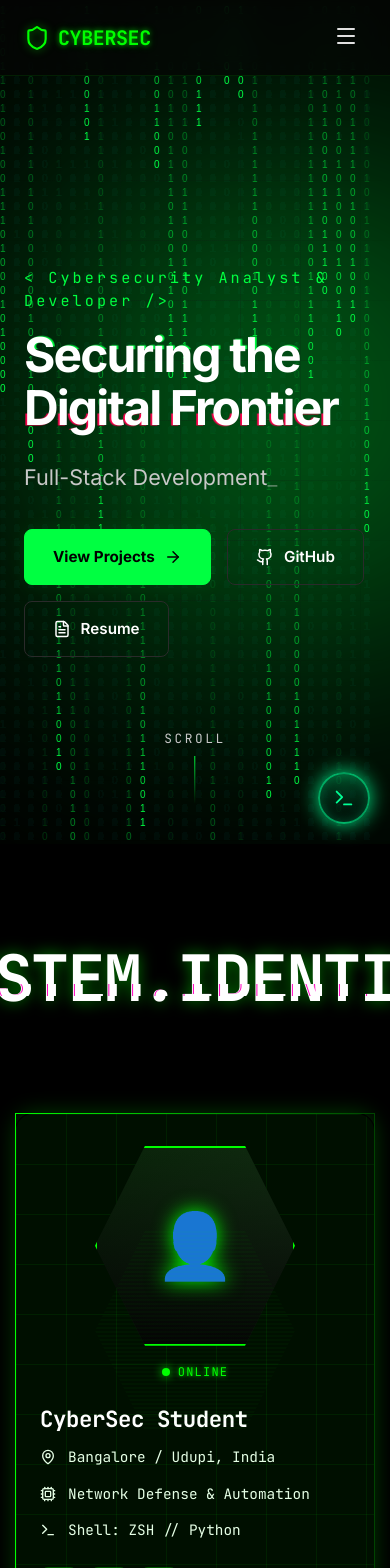
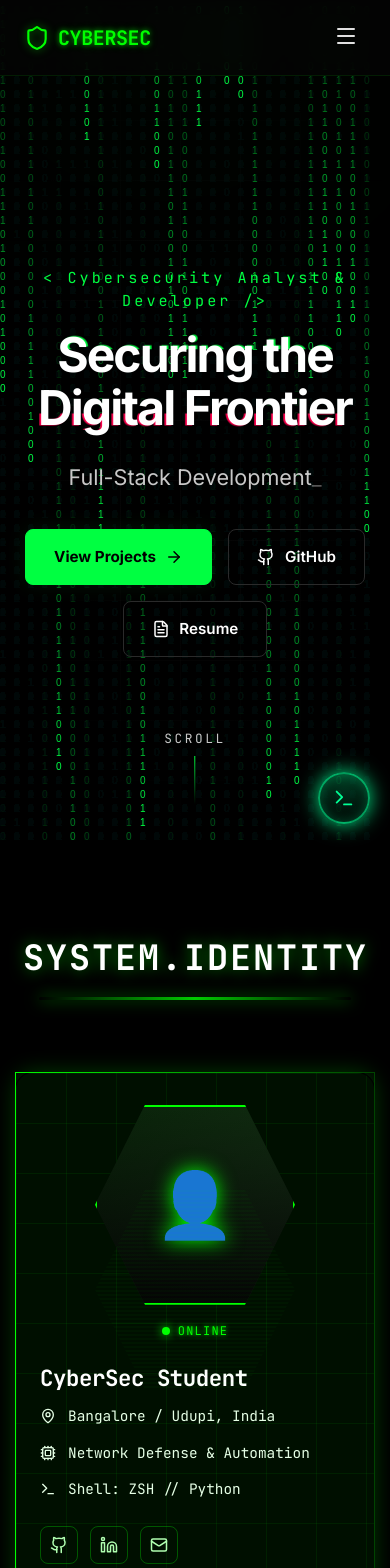
Before and after one commit to Akash-billawa/cyber-portfolio, a React (Vite) app: page / in a window 390 px wide. Shown: the top 1568 px of the page. Built offline with nearby package versions, Linux system fonts and the light colour scheme.

Commit message:
Fix UI in mobile view

```diff
--- a/src/App.jsx
+++ b/src/App.jsx
@@ -174,10 +174,11 @@ function AppContent() {
   };
 
   const handleCommand = (raw) => {
-    const input = raw.trim();
-    if (!input) return;
-    append(`$ ${input}`);
-    if (input === 'help') {
+    const normalizedInput = raw.trim();
+    if (!normalizedInput) return;
+    const command = normalizedInput.toLowerCase();
+    append(`$ ${normalizedInput}`);
+    if (command === 'help') {
       append([
         'Available commands:',
         '  help                - List commands',
@@ -187,26 +188,26 @@ function AppContent() {
       ]);
       return;
     }
-    if (input === 'cat about.txt') {
+    if (command === 'cat about.txt') {
       append(about.description);
       return;
     }
-    if (input === 'sudo' || input.startsWith('sudo ')) {
+    if (command === 'sudo' || command.startsWith('sudo ')) {
       append({ text: 'PERMISSION DENIED: You are not root.', variant: 'error' });
       return;
     }
-    if (input === 'decrypt') {
+    if (command === 'decrypt') {
       append({ text: 'Opening secure decrypt console…', variant: 'info' });
       window.location.href = '/sys-admin';
       return;
     }
-    if (input === './projects.sh') {
+    if (command === './projects.sh') {
       const el = document.getElementById('projects');
       if (el) el.scrollIntoView({ behavior: 'smooth' });
       append('Navigating to projects…');
       return;
     }
-    if (input.startsWith('ping')) {
+    if (command.startsWith('ping')) {
       append([
         'PING google.com (142.250.72.14): 56 data bytes',
         '64 bytes from google.com: icmp_seq=0 ttl=56 time=18.3 ms',
@@ -218,7 +219,7 @@ function AppContent() {
       ]);
       return;
     }
-    append(`command not found: ${input}`);
+    append(`command not found: ${normalizedInput}`);
   };
   return (
     <Routes>
--- a/src/components/About.jsx
+++ b/src/components/About.jsx
@@ -41,16 +41,21 @@ const About = () => {
     return (
         <section id="about" className="about-section">
             <div className="about-section-container">
-                <motion.h2
-                    className="glitch-header"
-                    data-text="System.Identity"
+                <motion.div
                     initial={{ opacity: 0, y: -20 }}
                     whileInView={{ opacity: 1, y: 0 }}
                     viewport={{ once: true }}
                     transition={{ duration: 0.5 }}
+                    className="glitch-header-wrapper"
                 >
-                    System.Identity
-                </motion.h2>
+                    <h2
+                        className="glitch-header"
+                        data-text="System.Identity"
+                    >
+                        System.Identity
+                    </h2>
+                    <span className="glitch-divider" aria-hidden="true"></span>
+                </motion.div>
 
                 <motion.div
                     className="command-deck"
--- a/src/components/Hero.jsx
+++ b/src/components/Hero.jsx
@@ -9,16 +9,16 @@ const Hero = () => {
         <section className="min-h-screen flex items-center justify-center relative overflow-hidden pt-20">
             {/* Background Elements */}
             <div className="absolute inset-0 bg-grid z-0"></div>
-            <div className="absolute top-1/4 left-1/4 w-96 h-96 bg-[var(--accent)] rounded-full blur-150 opacity-10 animate-pulse"></div>
+            <div className="hero-glow absolute" aria-hidden="true"></div>
 
             <div className="container mx-auto px-6 relative z-10">
-                <div className="max-w-4xl">
+                <div className="max-w-4xl hero-stack">
                     <Motion.div
                         initial={{ opacity: 0, y: 20 }}
                         animate={{ opacity: 1, y: 0 }}
                         transition={{ duration: 0.5 }}
                     >
-                        <span className="font-mono text-[var(--accent)] tracking-widest text-sm mb-4 block">
+                        <span className="font-mono text-[var(--accent)] tracking-widest text-sm mb-4 block hero-intro">
                             &lt; {personalInfo.role} /&gt;
                         </span>
                     </Motion.div>
@@ -27,7 +27,7 @@ const Hero = () => {
                         initial={{ opacity: 0, y: 20 }}
                         animate={{ opacity: 1, y: 0 }}
                         transition={{ duration: 0.5, delay: 0.1 }}
-                        className="glitch text-5xl md:text-7xl lg:text-8xl font-bold leading-tight mb-6 tracking-tighter"
+                        className="glitch text-5xl md:text-7xl lg:text-8xl font-bold leading-tight mb-6 tracking-tighter drop-shadow-hero z-10 relative hero-title"
                         data-text={personalInfo.headline}
                     >
                         {personalInfo.headline}
@@ -37,7 +37,7 @@ const Hero = () => {
                         initial={{ opacity: 0, y: 20 }}
                         animate={{ opacity: 1, y: 0 }}
                         transition={{ duration: 0.5, delay: 0.2 }}
-                        className="text-xl md:text-2xl text-[var(--text-secondary)] mb-10 max-w-2xl leading-relaxed"
+                        className="text-xl md:text-2xl text-[var(--text-secondary)] mb-10 max-w-2xl leading-relaxed hero-subtext"
                     >
                         <HeroTyped subHeadline={personalInfo.subHeadline} />
                     </Motion.p>
@@ -46,7 +46,7 @@ const Hero = () => {
                         initial={{ opacity: 0, y: 20 }}
                         animate={{ opacity: 1, y: 0 }}
                         transition={{ duration: 0.5, delay: 0.3 }}
-                        className="flex flex-wrap gap-4"
+                        className="flex flex-wrap gap-4 hero-cta-row"
                     >
                         <a href="#projects" className="btn btn-primary group" aria-label="View projects">
                             View Projects
--- a/src/index.css
+++ b/src/index.css
@@ -1,5 +1,69 @@
 @import url('https://fonts.googleapis.com/css2?family=Inter:wght@300;400;500;600;700;800;900&family=JetBrains+Mono:wght@400;500;600;700&display=swap');
 @import url('https://fonts.googleapis.com/css2?family=Fira+Code:wght@400;500;600&display=swap');
+
+.hero-glow {
+  top: -12%;
+  left: 10%;
+  width: clamp(18rem, 60vw, 34rem);
+  height: clamp(18rem, 60vw, 34rem);
+  background: radial-gradient(circle, rgba(0, 255, 65, 0.4), rgba(0, 255, 65, 0));
+  filter: blur(160px);
+  opacity: 0.12;
+  transition: opacity 0.3s ease, transform 0.3s ease;
+  z-index: 0;
+}
+
+@media (max-width: 768px) {
+  .hero-glow {
+    opacity: 0.25;
+    top: -18%;
+    left: 5%;
+    transform: scale(0.85);
+  }
+}
+
+.drop-shadow-hero {
+  filter: drop-shadow(0 0 12px rgba(0, 0, 0, 0.6));
+}
+
+.hero-stack {
+  max-width: 64rem;
+  margin: 0 auto;
+  text-align: left;
+}
+
+.hero-intro,
+.hero-title,
+.hero-subtext {
+  text-align: left;
+  margin-left: 0;
+}
+
+.hero-subtext {
+  margin-right: auto;
+}
+
+.hero-cta-row {
+  justify-content: flex-start;
+}
+
+@media (max-width: 768px) {
+  .hero-stack {
+    text-align: center;
+  }
+
+  .hero-intro,
+  .hero-title,
+  .hero-subtext {
+    text-align: center;
+    margin-left: auto;
+    margin-right: auto;
+  }
+
+  .hero-cta-row {
+    justify-content: center;
+  }
+}
 
 .footer-trigger {
   color: #111;
@@ -362,7 +426,7 @@
   line-height: 1.6;
 }
 
-.skills-grid {
+.skills-section .skills-grid {
   display: grid;
   grid-template-columns: repeat(auto-fit, minmax(320px, 1fr));
   gap: 2rem;
@@ -1162,6 +1226,26 @@ html.admin-mode-active::-webkit-scrollbar-thumb {
 @media (max-width: 600px) {
   .secret-panel {
     padding: 2rem 1.5rem;
+  }
+}
+
+@media (max-width: 768px) {
+  .skills-section .skills-grid {
+    grid-template-columns: 1fr;
+  }
+
+  .skills-zone {
+    padding: 1.5rem;
+  }
+
+  .zone-header {
+    flex-direction: column;
+    align-items: flex-start;
+    gap: 0.5rem;
+  }
+
+  .hex-grid {
+    justify-content: flex-start;
   }
 }
 
@@ -2115,17 +2199,28 @@ img {
   overflow-x: hidden;
 }
 
+.glitch-header-wrapper {
+  width: 100%;
+  max-width: 720px;
+  text-align: center;
+}
+
 .glitch-header {
   position: relative;
   font-family: 'JetBrains Mono', monospace;
-  font-size: 4rem;
+  font-size: clamp(1.4rem, 9vw, 3.5rem);
   font-weight: 700;
   color: #ffffff;
   text-transform: uppercase;
-  margin-bottom: 3rem;
+  margin-bottom: 1.25rem;
   display: inline-block;
   text-align: center;
   text-shadow: 0 0 15px rgba(0, 255, 0, 0.5);
+  line-height: 1.05;
+  padding: 0 0.5rem;
+  letter-spacing: clamp(0.04em, 0.5vw, 0.12em);
+  white-space: nowrap;
+  word-break: normal;
 }
 
 .glitch-header::before,
@@ -2154,6 +2249,16 @@ img {
 
 .glitch-header span {
   color: #00ff73;
+}
+
+.glitch-divider {
+  display: block;
+  width: min(460px, 80vw);
+  height: 3px;
+  margin: 0 auto 1.5rem;
+  background: linear-gradient(90deg, transparent, rgba(0, 255, 0, 0.8), transparent);
+  box-shadow: 0 0 15px rgba(0, 255, 0, 0.6);
+  border-radius: 999px;
 }
 
 .about-section-container {
@@ -2617,7 +2722,7 @@ img {
 }
 
 /* Skills Grid */
-.skills-grid {
+#about .skills-grid {
   display: grid;
   grid-template-columns: repeat(auto-fit, minmax(120px, 1fr));
   gap: 0.75rem;
@@ -2626,11 +2731,11 @@ img {
   margin-bottom: 1.5rem;
 }
 
-.skill-pill {
-  display: flex;
-  align-items: center;
-  gap: 0.4rem;
-  padding: 0.55rem 0.65rem;
+#about .skill-pill {
+  display: flex;
+  align-items: flex-start;
+  gap: 0.35rem;
+  padding: 0.55rem 0.75rem;
   background: rgba(0, 255, 0, 0.05);
   border: 1px solid rgba(0, 255, 0, 0.35);
   border-radius: 8px;
@@ -2639,23 +2744,23 @@ img {
   box-shadow: inset 0 0 12px rgba(0, 255, 0, 0.08);
 }
 
-.skill-pill:hover {
+#about .skill-pill:hover {
   background: rgba(0, 255, 0, 0.15);
   border-color: rgba(0, 255, 0, 0.9);
   box-shadow: 0 0 10px rgba(0, 255, 0, 0.4);
 }
 
-.skill-icon {
+#about .skill-icon {
   color: #00ff00;
   flex-shrink: 0;
 }
 
-.skill-name {
+#about .skill-name {
   color: #d7ffe2;
-  font-size: 0.78rem;
-  white-space: nowrap;
-  overflow: hidden;
-  text-overflow: ellipsis;
+  font-size: 0.75rem;
+  line-height: 1.3;
+  white-space: normal;
+  word-break: break-word;
 }
 
 /* Blinking Cursor */
@@ -3432,11 +3537,12 @@ textarea:focus-visible {
 
 .terminal-window {
   position: fixed;
-  top: 8vh;
+  top: clamp(4dvh, 8vh, 10vh);
   left: 50%;
   transform: translateX(-50%);
   width: min(920px, 94vw);
-  height: min(560px, 75vh);
+  height: min(560px, 75dvh);
+  max-height: calc(100dvh - 3rem);
   background: rgba(5, 5, 5, 0.92);
   border: 1px solid rgba(0, 255, 149, 0.3);
   border-radius: 12px;
```
